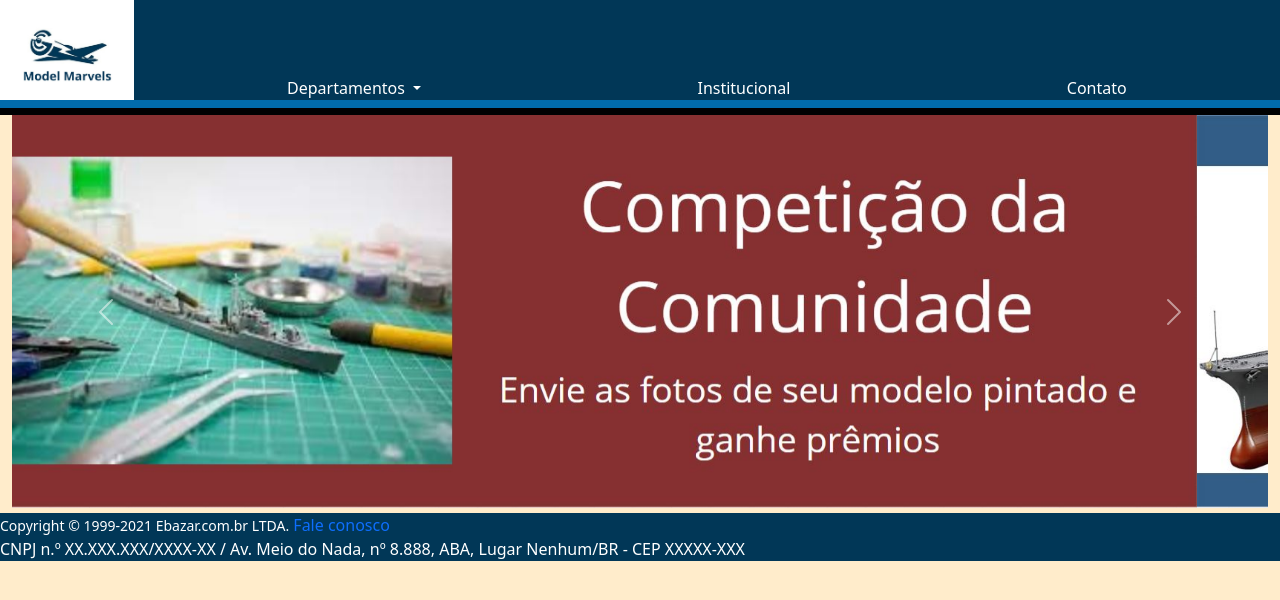
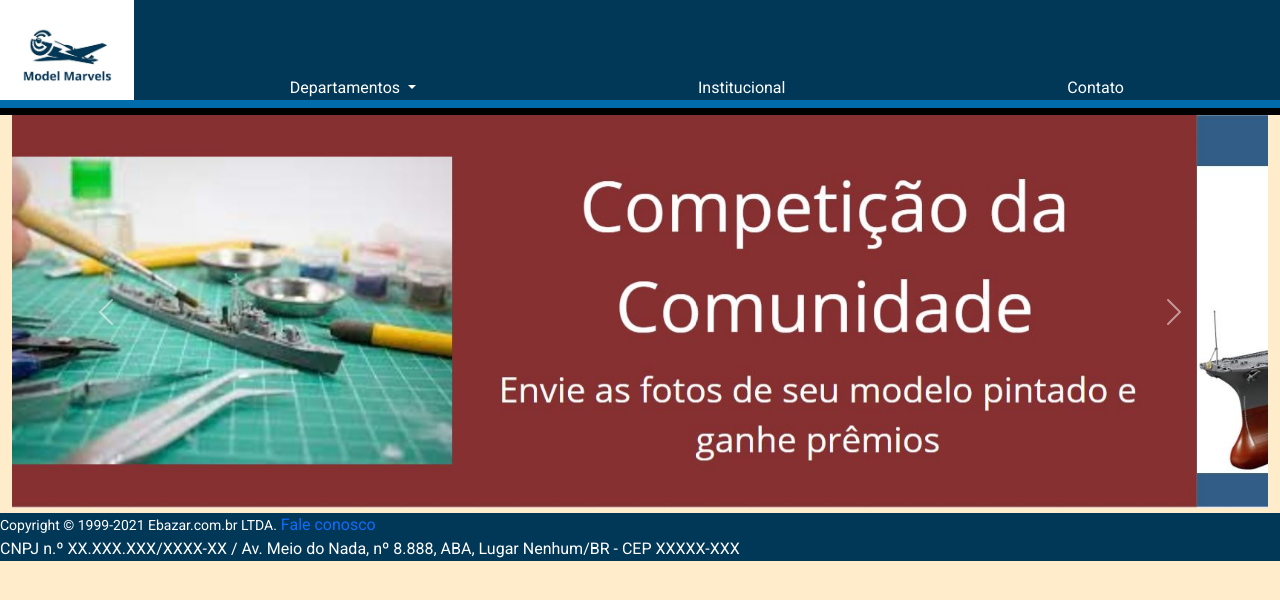
Before and after one commit to GuilhermeGilCampbell/desafio_individual_1, a plain HTML site: page Index.html in a window 1280 px wide. Drawn offline with nearby package versions, Linux system fonts and the light colour scheme.

Commit message:
update com as fontes

```diff
--- a/Index.html
+++ b/Index.html
@@ -8,7 +8,10 @@
     <link rel="icon" href="logo.jpg">
     <link href="https://cdn.jsdelivr.net/npm/bootstrap@5.1.1/dist/css/bootstrap.min.css" rel="stylesheet"
         integrity="sha384-F3w7mX95PdgyTmZZMECAngseQB83DfGTowi0iMjiWaeVhAn4FJkqJByhZMI3AhiU" crossorigin="anonymous">
-    <link href="style.css" rel="stylesheet">
+        <link rel="preconnect" href="https://fonts.googleapis.com">
+        <link rel="preconnect" href="https://fonts.gstatic.com" crossorigin>
+        <link href="https://fonts.googleapis.com/css2?family=Roboto:ital,wght@0,100;0,300;0,400;0,500;0,700;0,900;1,100;1,300;1,400;1,500;1,700;1,900&display=swap" rel="stylesheet">
+        <link href="style.css" rel="stylesheet">
     <script src="Script_filtro.js"></script>
     <title>Model Marvels - Homepage</title>
 </head>
--- a/style.css
+++ b/style.css
@@ -1,6 +1,7 @@
 * {
     margin : 0;
     padding: 0;
+    font-family: 'Roboto', sans-serif;
 }
 
 /* Body */
--- a/style_institucional.css
+++ b/style_institucional.css
@@ -1,6 +1,7 @@
 * {
     margin : 0;
     padding: 0;
+    font-family: 'Roboto', sans-serif;
 }
 
 /* Body */
--- a/style_spitfire.css
+++ b/style_spitfire.css
@@ -1,6 +1,7 @@
 * {
     margin : 0;
     padding: 0;
+    font-family: 'Roboto', sans-serif;
 }
 
 /* Body */
```
Also changed, not shown: Institucional.html (+1 -0 lines).
